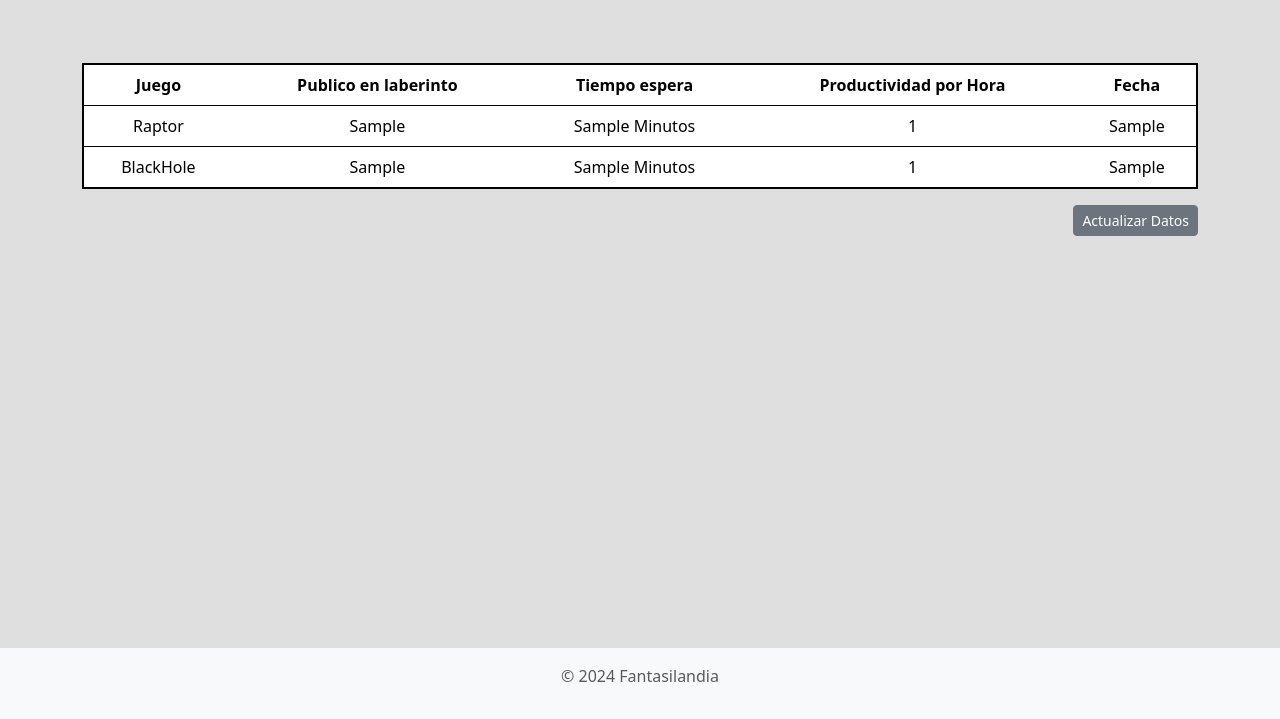
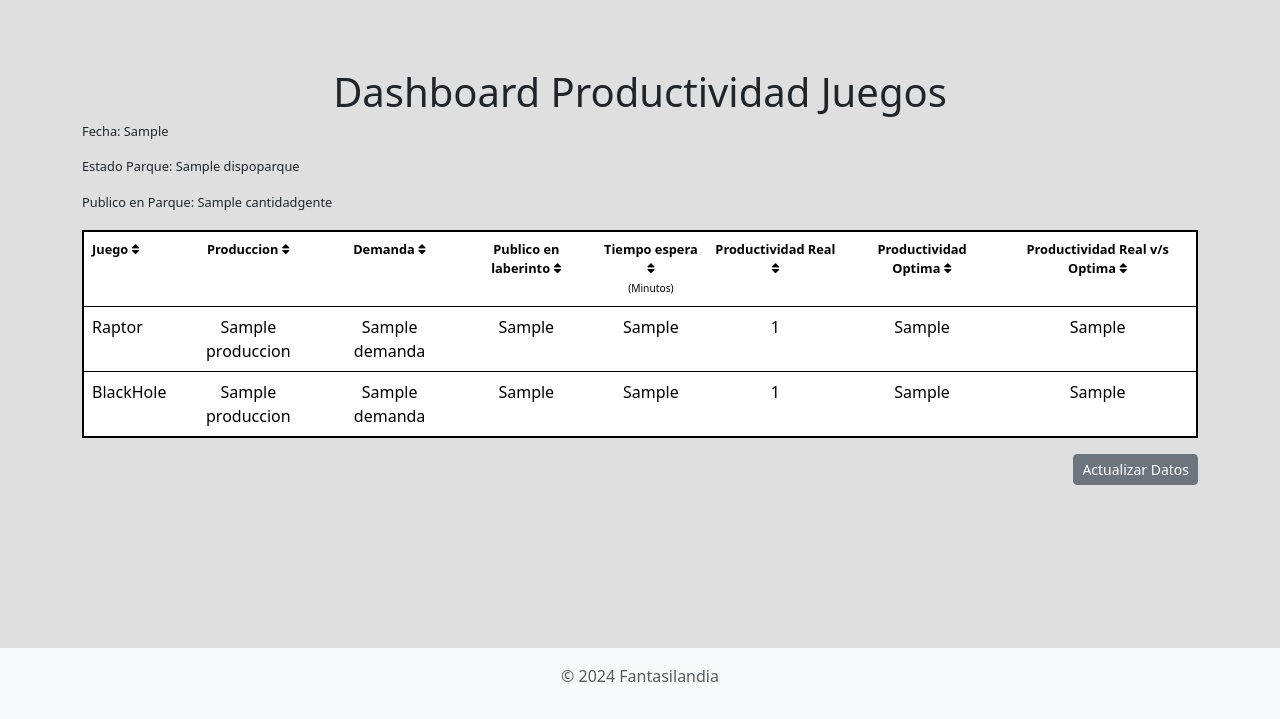
Before and after one commit to BenjaS180/dashboard_juegos, a Django app: template consultas/templates/dashboard.html in a window 1280 px wide. Shown: the part 56-775 px from the top of the page. Run offline with Django 5.2, Linux system fonts and the light colour scheme; the template is opened without the code that fills it: most values are stand-ins (such as "Sample title", 1, 10 or a date in 2020).

Commit message:
codigo funcional

```diff
--- a/consultas/templates/dashboard.html
+++ b/consultas/templates/dashboard.html
@@ -1,11 +1,14 @@
 {% extends 'base.html' %}
-
+{% load static %}
 {% block content %}
 <!DOCTYPE html>
 <html lang="es">
 <body style="background-color: rgba(211, 211, 211, 0.707);">
 <head>
     <meta http-equiv="refresh" content="600">
+    <link type="text/css" rel="stylesheet" href='{% static "css/dashboard.css" %}'>
+    <link rel="stylesheet" href="https://cdnjs.cloudflare.com/ajax/libs/font-awesome/5.15.4/css/all.min.css">
+
 </head>
 <main class="container pt-5">
     <div class="row">
@@ -13,48 +16,122 @@
             <p>Error: {{ error }}</p>
         {% else %}
             {% csrf_token %}
-            <div class="table-responsive text-center" style="padding-top: 15px;" >
+            <div class="table-responsive text-center" style="padding-top: 20px;" >
+                <h1>Dashboard Productividad Juegos</h1>
+                {% if dataR %}
+                <h3 style="text-align: left;margin-bottom: 20px;font-size: 80%;"> Fecha: {{ dataR.0.hora_actual }}</h3>
+                <h3 style="text-align: left;margin-bottom: 20px;font-size: 80%;"> Estado Parque: {{ dataR.0.dispoparque }}</h3>
+                <h3 style="text-align: left;margin-bottom: 20px;font-size: 80%;"> Publico en Parque: {{ dataR.0.cantidadgente }}</h3>
+
+                {% endif %}
                 <table id="dashboard-table" class="table mx-auto" style=" border: 2px solid black;">
                     <thead>
                         <tr>
-                            <th scope="col">Juego</th>
-                            <th scope="col">Publico en laberinto</th>
-                            <th scope="col">Tiempo espera</th>
-                            <th scope="col">Productividad por Hora</th>
-                            <th scope="col">Fecha</th>
-
+                            <th scope="col" style="vertical-align: top; font-size: 80%;text-align: left;">
+                                Juego
+                                <i class="fas fa-sort"></i>
+                            </th>
+                            <th scope="col" style="vertical-align: top; font-size: 80%;">
+                                Produccion
+                                <i class="fas fa-sort"></i>
+                            </th>
+                            <th scope="col" style="vertical-align: top; font-size: 80%;">
+                                Demanda
+                                <i class="fas fa-sort"></i>
+                            </th>
+                            <th scope="col" style="vertical-align: top; font-size: 80%;">
+                                Publico en laberinto
+                                <i class="fas fa-sort"></i>
+                            </th>
+                            <th scope="col" style="vertical-align: top; font-size: 80%;">
+                                Tiempo espera
+                                <i class="fas fa-sort"></i>
+                                <br><span style="font-weight: normal; font-size: 80%;">(Minutos)</span>
+                            </th>
+                            <th scope="col" style="vertical-align: top; font-size: 80%;">
+                                Productividad Real
+                                <i class="fas fa-sort"></i>
+                            </th>
+                            <th scope="col" style="vertical-align: top; font-size: 80%;">
+                                Productividad Optima
+                                <i class="fas fa-sort"></i>
+                            </th>
+                            <th scope="col" style="vertical-align: top; font-size: 80%;">
+                                Productividad Real v/s Optima
+                                <i class="fas fa-sort"></i>
+                            </th>
                         </tr>
                     </thead>
                     <tbody>
                         {% for entry in dataR %}
                         <tr>
-                                <td>Raptor</td>
+                            <td style="text-align: left;">Raptor</td>
+                            <td>{{ entry.produccion }}</td>
+                            <td>{{ entry.demanda }}</td>
                             <td>{{ entry.media_por_hora_C }}</td>
-                                <td>{{ entry.media_espera }} Minutos</td>
-                                <td>{{entry.totalExH }}</td>
-                                <td>{{ entry.hora_actual }}</td>
+                            <td>{{ entry.media_espera }}</td>
+                            <td>{{ entry.totalExH }}</td>
+                            <td>{{ entry.optimo_raptor }}</td>
+                            <td>{{ entry.diferencia_raptor }}</td>
                         </tr>
                         {% endfor %}
                     </tbody>
                     <tbody>
                         {% for entry in dataB %}
                         <tr>
-                                <td>BlackHole</td>
+                            <td style="text-align: left;">BlackHole</td>
+                            <td>{{ entry.produccion }}</td>
+                            <td>{{ entry.demanda }}</td>
                             <td>{{ entry.media_por_hora_C }}</td>
-                                <td>{{ entry.media_espera }} Minutos</td>
+                            <td>{{ entry.media_espera }}</td>
                             <td>{{ entry.totalExH }}</td>
-                                <td>{{ entry.hora_actual }}</td>
+                            <td>{{ entry.optimo_blackhole }}</td>
+                            <td>{{ entry.diferencia_blackhole }}</td>
                         </tr>
                         {% endfor %}
                     </tbody>
                 </table>
             </div>
         {% endif %}
+
         <form method="post" action="{% url 'dashboard' %}" class="d-flex justify-content-end">
             {% csrf_token %}
             <button type="submit" class="btn btn-secondary btn-sm">Actualizar Datos</button>
         </form>
     </div>
 </main>
+<script src="https://code.jquery.com/jquery-3.6.0.min.js"></script>
+<script>
+    $.noConflict();
+    jQuery(document).ready(function($) {
+        // Función para ordenar la tabla al hacer clic en los encabezados
+        $('th').click(function(){
+            var table = $(this).parents('table').eq(0);
+            var rows = table.find('tr:gt(0)').toArray().sort(comparer($(this).index()));
+            this.asc = !this.asc;
+            if (!this.asc){rows = rows.reverse();}
+            for (var i = 0; i < rows.length; i++){table.append(rows[i]);}
+
+            // Cambiar el icono de la flecha según el estado de ordenación
+            $('th i').removeClass('fa-sort-up fa-sort-down');
+            $(this).find('i').addClass(this.asc ? 'fa-sort-up' : 'fa-sort-down');
+
+            // Eliminar clase de icono de otras columnas
+            $(this).siblings().find('i').removeClass('fa-sort-up fa-sort-down');
+            $(this).siblings().find('i').addClass('fa-sort');
+        });
+        // Función para comparar los valores de las celdas
+        function comparer(index) {
+            return function(a, b) {
+                var valA = getCellValue(a, index), valB = getCellValue(b, index);
+                return $.isNumeric(valA) && $.isNumeric(valB) ? valA - valB : valA.toString().localeCompare(valB);
+            };
+        }
+        // Función para obtener el valor de la celda
+        function getCellValue(row, index){ return $(row).children('td').eq(index).text(); }
+    });
+</script>
 
 {% endblock %}
+</body>
+</html>
--- a/sonda_juegos/settings.py
+++ b/sonda_juegos/settings.py
@@ -11,6 +11,7 @@ https://docs.djangoproject.com/en/5.0/ref/settings/
 """
 
 from pathlib import Path
+import os
 
 # Build paths inside the project like this: BASE_DIR / 'subdir'.
 BASE_DIR = Path(__file__).resolve().parent.parent
@@ -116,7 +117,9 @@ USE_TZ = True
 # Static files (CSS, JavaScript, Images)
 # https://docs.djangoproject.com/en/5.0/howto/static-files/
 
-STATIC_URL = 'static/'
+STATIC_URL = '/static/'
+STATICFILE_DIRS =   (os.path.join(BASE_DIR, 'sonda_juegos/static'),)
+
 
 # Default primary key field type
 # https://docs.djangoproject.com/en/5.0/ref/settings/#default-auto-field
--- /dev/null
+++ b/sonda_juegos/static/css/dashboard.css
@@ -0,0 +1,6 @@
+.not-bold {
+    font-weight: normal !important;
+}
+.dashboard-table{
+    vertical-align: top; /* Alinea el texto hacia arriba */
+}
```
Also changed, not shown: consultas/templates/config.html (added, +16 -0 lines), consultas/views.py (+119 -48 lines), db.sqlite3, 1 other file. Lines whose indentation alone changed are shown as unchanged.
